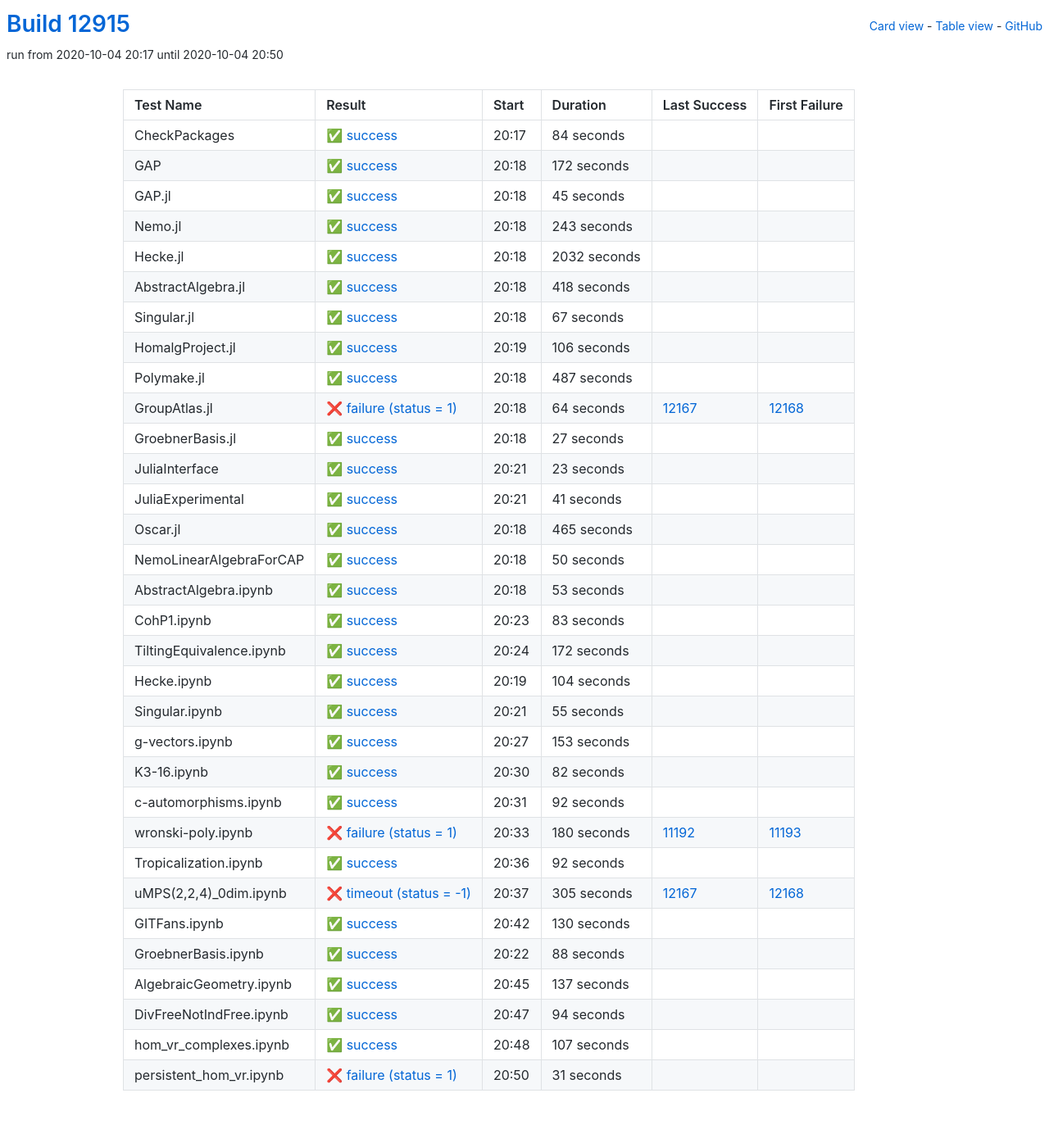
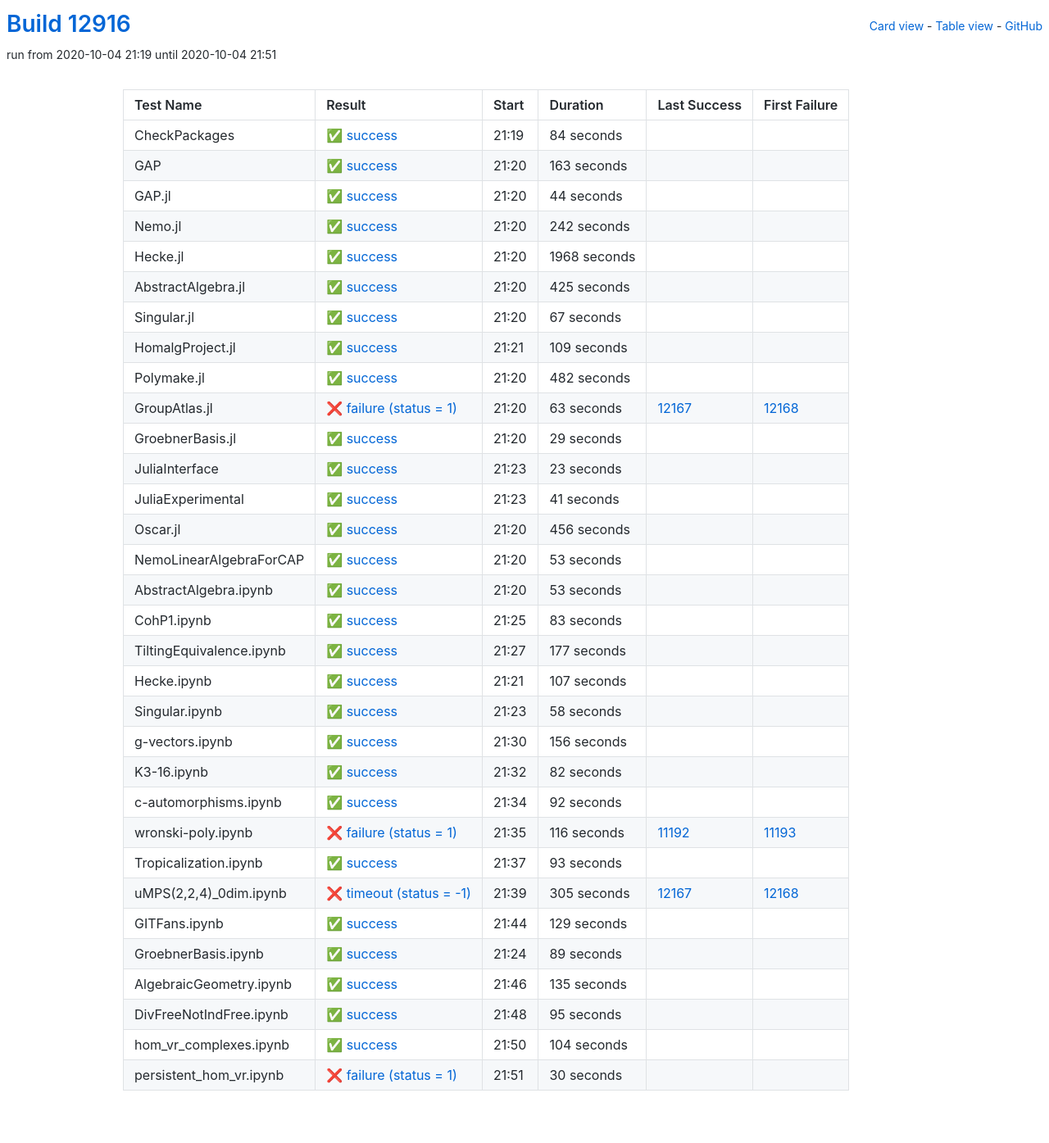
Before and after one commit to oscar-system/oscar-ci-status, a Jekyll site: the page built from table.html, in a window 1280 px wide. Shown: the whole page at 82% size. Built offline with Jekyll 4.4.1, drawn with Linux system fonts in a browser that asks for light colours.

Commit message:
Build #12916

```diff
--- a/_data/ci.yml
+++ b/_data/ci.yml
@@ -1,6 +1,6 @@
 ---
-build: 12915
-build_url: https://oscarci.mathematik.uni-kl.de/job/oscar/12915/
+build: 12916
+build_url: https://oscarci.mathematik.uni-kl.de/job/oscar/12916/
 job: oscar
 organization: oscar-system
 repo: oscar-ci-status
@@ -8,8 +8,8 @@
 tests:
 - name: CheckPackages
   id: checkpackages
-  log: https://oscarci.mathematik.uni-kl.de/job/oscar/12915/artifact/logs/build-12915/CheckPackages.log
-  start: 2020-10-04 20:17
+  log: https://oscarci.mathematik.uni-kl.de/job/oscar/12916/artifact/logs/build-12916/CheckPackages.log
+  start: 2020-10-04 21:19
   success: true
   exitcode: 0
   status: success
@@ -20,68 +20,68 @@
   first_failure_url:
 - name: GAP
   id: gap
-  log: https://oscarci.mathematik.uni-kl.de/job/oscar/12915/artifact/logs/build-12915/GAP.log
-  start: 2020-10-04 20:18
+  log: https://oscarci.mathematik.uni-kl.de/job/oscar/12916/artifact/logs/build-12916/GAP.log
+  start: 2020-10-04 21:20
   success: true
   exitcode: 0
   status: success
-  duration: 172
+  duration: 163
   last_success: false
   last_success_url:
   first_failure: false
   first_failure_url:
 - name: GAP.jl
   id: gap-jl
-  log: https://oscarci.mathematik.uni-kl.de/job/oscar/12915/artifact/logs/build-12915/GAP.jl.log
-  start: 2020-10-04 20:18
+  log: https://oscarci.mathematik.uni-kl.de/job/oscar/12916/artifact/logs/build-12916/GAP.jl.log
+  start: 2020-10-04 21:20
   success: true
   exitcode: 0
   status: success
-  duration: 45
+  duration: 44
   last_success: false
   last_success_url:
   first_failure: false
   first_failure_url:
 - name: Nemo.jl
   id: nemo-jl
-  log: https://oscarci.mathematik.uni-kl.de/job/oscar/12915/artifact/logs/build-12915/Nemo.jl.log
-  start: 2020-10-04 20:18
+  log: https://oscarci.mathematik.uni-kl.de/job/oscar/12916/artifact/logs/build-12916/Nemo.jl.log
+  start: 2020-10-04 21:20
   success: true
   exitcode: 0
   status: success
-  duration: 243
+  duration: 242
   last_success: false
   last_success_url:
   first_failure: false
   first_failure_url:
 - name: Hecke.jl
   id: hecke-jl
-  log: https://oscarci.mathematik.uni-kl.de/job/oscar/12915/artifact/logs/build-12915/Hecke.jl.log
-  start: 2020-10-04 20:18
+  log: https://oscarci.mathematik.uni-kl.de/job/oscar/12916/artifact/logs/build-12916/Hecke.jl.log
+  start: 2020-10-04 21:20
   success: true
   exitcode: 0
   status: success
-  duration: 2032
+  duration: 1968
   last_success: false
   last_success_url:
   first_failure: false
   first_failure_url:
 - name: AbstractAlgebra.jl
   id: abstractalgebra-jl
-  log: https://oscarci.mathematik.uni-kl.de/job/oscar/12915/artifact/logs/build-12915/AbstractAlgebra.jl.log
-  start: 2020-10-04 20:18
+  log: https://oscarci.mathematik.uni-kl.de/job/oscar/12916/artifact/logs/build-12916/AbstractAlgebra.jl.log
+  start: 2020-10-04 21:20
   success: true
   exitcode: 0
   status: success
-  duration: 418
+  duration: 425
   last_success: false
   last_success_url:
   first_failure: false
   first_failure_url:
 - name: Singular.jl
   id: singular-jl
-  log: https://oscarci.mathematik.uni-kl.de/job/oscar/12915/artifact/logs/build-12915/Singular.jl.log
-  start: 2020-10-04 20:18
+  log: https://oscarci.mathematik.uni-kl.de/job/oscar/12916/artifact/logs/build-12916/Singular.jl.log
+  start: 2020-10-04 21:20
   success: true
   exitcode: 0
   status: success
@@ -92,56 +92,56 @@
   first_failure_url:
 - name: HomalgProject.jl
   id: homalgproject-jl
-  log: https://oscarci.mathematik.uni-kl.de/job/oscar/12915/artifact/logs/build-12915/HomalgProject.jl.log
-  start: 2020-10-04 20:19
+  log: https://oscarci.mathematik.uni-kl.de/job/oscar/12916/artifact/logs/build-12916/HomalgProject.jl.log
+  start: 2020-10-04 21:21
   success: true
   exitcode: 0
   status: success
-  duration: 106
+  duration: 109
   last_success: false
   last_success_url:
   first_failure: false
   first_failure_url:
 - name: Polymake.jl
   id: polymake-jl
-  log: https://oscarci.mathematik.uni-kl.de/job/oscar/12915/artifact/logs/build-12915/Polymake.jl.log
-  start: 2020-10-04 20:18
+  log: https://oscarci.mathematik.uni-kl.de/job/oscar/12916/artifact/logs/build-12916/Polymake.jl.log
+  start: 2020-10-04 21:20
   success: true
   exitcode: 0
   status: success
-  duration: 487
+  duration: 482
   last_success: false
   last_success_url:
   first_failure: false
   first_failure_url:
 - name: GroupAtlas.jl
   id: groupatlas-jl
-  log: https://oscarci.mathematik.uni-kl.de/job/oscar/12915/artifact/logs/build-12915/GroupAtlas.jl.log
-  start: 2020-10-04 20:18
+  log: https://oscarci.mathematik.uni-kl.de/job/oscar/12916/artifact/logs/build-12916/GroupAtlas.jl.log
+  start: 2020-10-04 21:20
   success: false
   exitcode: 1
   status: failure
-  duration: 64
+  duration: 63
   last_success: 12167
   last_success_url: https://oscarci.mathematik.uni-kl.de/job/oscar/12167/
   first_failure: 12168
   first_failure_url: https://oscarci.mathematik.uni-kl.de/job/oscar/12168/
 - name: GroebnerBasis.jl
   id: groebnerbasis-jl
-  log: https://oscarci.mathematik.uni-kl.de/job/oscar/12915/artifact/logs/build-12915/GroebnerBasis.jl.log
-  start: 2020-10-04 20:18
+  log: https://oscarci.mathematik.uni-kl.de/job/oscar/12916/artifact/logs/build-12916/GroebnerBasis.jl.log
+  start: 2020-10-04 21:20
   success: true
   exitcode: 0
   status: success
-  duration: 27
+  duration: 29
   last_success: false
   last_success_url:
   first_failure: false
   first_failure_url:
 - name: JuliaInterface
   id: juliainterface
-  log: https://oscarci.mathematik.uni-kl.de/job/oscar/12915/artifact/logs/build-12915/JuliaInterface.log
-  start: 2020-10-04 20:21
+  log: https://oscarci.mathematik.uni-kl.de/job/oscar/12916/artifact/logs/build-12916/JuliaInterface.log
+  start: 2020-10-04 21:23
   success: true
   exitcode: 0
   status: success
@@ -152,8 +152,8 @@
   first_failure_url:
 - name: JuliaExperimental
   id: juliaexperimental
-  log: https://oscarci.mathematik.uni-kl.de/job/oscar/12915/artifact/logs/build-12915/JuliaExperimental.log
-  start: 2020-10-04 20:21
+  log: https://oscarci.mathematik.uni-kl.de/job/oscar/12916/artifact/logs/build-12916/JuliaExperimental.log
+  start: 2020-10-04 21:23
   success: true
   exitcode: 0
   status: success
@@ -164,32 +164,32 @@
   first_failure_url:
 - name: Oscar.jl
   id: oscar-jl
-  log: https://oscarci.mathematik.uni-kl.de/job/oscar/12915/artifact/logs/build-12915/Oscar.jl.log
-  start: 2020-10-04 20:18
+  log: https://oscarci.mathematik.uni-kl.de/job/oscar/12916/artifact/logs/build-12916/Oscar.jl.log
+  start: 2020-10-04 21:20
   success: true
   exitcode: 0
   status: success
-  duration: 465
+  duration: 456
   last_success: false
   last_success_url:
   first_failure: false
   first_failure_url:
 - name: NemoLinearAlgebraForCAP
   id: nemolinearalgebraforcap
-  log: https://oscarci.mathematik.uni-kl.de/job/oscar/12915/artifact/logs/build-12915/NemoLinearAlgebraForCAP.log
-  start: 2020-10-04 20:18
+  log: https://oscarci.mathematik.uni-kl.de/job/oscar/12916/artifact/logs/build-12916/NemoLinearAlgebraForCAP.log
+  start: 2020-10-04 21:20
   success: true
   exitcode: 0
   status: success
-  duration: 50
+  duration: 53
   last_success: false
   last_success_url:
   first_failure: false
   first_failure_url:
 - name: AbstractAlgebra.ipynb
   id: abstractalgebra-ipynb
-  log: https://oscarci.mathematik.uni-kl.de/job/oscar/12915/artifact/logs/build-12915/AbstractAlgebra.ipynb.log
-  start: 2020-10-04 20:18
+  log: https://oscarci.mathematik.uni-kl.de/job/oscar/12916/artifact/logs/build-12916/AbstractAlgebra.ipynb.log
+  start: 2020-10-04 21:20
   success: true
   exitcode: 0
   status: success
@@ -200,8 +200,8 @@
   first_failure_url:
 - name: CohP1.ipynb
   id: cohp1-ipynb
-  log: https://oscarci.mathematik.uni-kl.de/job/oscar/12915/artifact/logs/build-12915/CohP1.ipynb.log
-  start: 2020-10-04 20:23
+  log: https://oscarci.mathematik.uni-kl.de/job/oscar/12916/artifact/logs/build-12916/CohP1.ipynb.log
+  start: 2020-10-04 21:25
   success: true
   exitcode: 0
   status: success
@@ -212,56 +212,56 @@
   first_failure_url:
 - name: TiltingEquivalence.ipynb
   id: tiltingequivalence-ipynb
-  log: https://oscarci.mathematik.uni-kl.de/job/oscar/12915/artifact/logs/build-12915/TiltingEquivalence.ipynb.log
-  start: 2020-10-04 20:24
+  log: https://oscarci.mathematik.uni-kl.de/job/oscar/12916/artifact/logs/build-12916/TiltingEquivalence.ipynb.log
+  start: 2020-10-04 21:27
   success: true
   exitcode: 0
   status: success
-  duration: 172
+  duration: 177
   last_success: false
   last_success_url:
   first_failure: false
   first_failure_url:
 - name: Hecke.ipynb
   id: hecke-ipynb
-  log: https://oscarci.mathematik.uni-kl.de/job/oscar/12915/artifact/logs/build-12915/Hecke.ipynb.log
-  start: 2020-10-04 20:19
+  log: https://oscarci.mathematik.uni-kl.de/job/oscar/12916/artifact/logs/build-12916/Hecke.ipynb.log
+  start: 2020-10-04 21:21
   success: true
   exitcode: 0
   status: success
-  duration: 104
+  duration: 107
   last_success: false
   last_success_url:
   first_failure: false
   first_failure_url:
 - name: Singular.ipynb
   id: singular-ipynb
-  log: https://oscarci.mathematik.uni-kl.de/job/oscar/12915/artifact/logs/build-12915/Singular.ipynb.log
-  start: 2020-10-04 20:21
+  log: https://oscarci.mathematik.uni-kl.de/job/oscar/12916/artifact/logs/build-12916/Singular.ipynb.log
+  start: 2020-10-04 21:23
   success: true
   exitcode: 0
   status: success
-  duration: 55
+  duration: 58
   last_success: false
   last_success_url:
   first_failure: false
   first_failure_url:
 - name: g-vectors.ipynb
   id: g-vectors-ipynb
-  log: https://oscarci.mathematik.uni-kl.de/job/oscar/12915/artifact/logs/build-12915/g-vectors.ipynb.log
-  start: 2020-10-04 20:27
+  log: https://oscarci.mathematik.uni-kl.de/job/oscar/12916/artifact/logs/build-12916/g-vectors.ipynb.log
+  start: 2020-10-04 21:30
   success: true
   exitcode: 0
   status: success
-  duration: 153
+  duration: 156
   last_success: false
   last_success_url:
   first_failure: false
   first_failure_url:
 - name: K3-16.ipynb
   id: k3-16-ipynb
-  log: https://oscarci.mathematik.uni-kl.de/job/oscar/12915/artifact/logs/build-12915/K3-16.ipynb.log
-  start: 2020-10-04 20:30
+  log: https://oscarci.mathematik.uni-kl.de/job/oscar/12916/artifact/logs/build-12916/K3-16.ipynb.log
+  start: 2020-10-04 21:32
   success: true
   exitcode: 0
   status: success
@@ -272,8 +272,8 @@
   first_failure_url:
 - name: c-automorphisms.ipynb
   id: c-automorphisms-ipynb
-  log: https://oscarci.mathematik.uni-kl.de/job/oscar/12915/artifact/logs/build-12915/c-automorphisms.ipynb.log
-  start: 2020-10-04 20:31
+  log: https://oscarci.mathematik.uni-kl.de/job/oscar/12916/artifact/logs/build-12916/c-automorphisms.ipynb.log
+  start: 2020-10-04 21:34
   success: true
   exitcode: 0
   status: success
@@ -284,32 +284,32 @@
   first_failure_url:
 - name: wronski-poly.ipynb
   id: wronski-poly-ipynb
-  log: https://oscarci.mathematik.uni-kl.de/job/oscar/12915/artifact/logs/build-12915/wronski-poly.ipynb.log
-  start: 2020-10-04 20:33
+  log: https://oscarci.mathematik.uni-kl.de/job/oscar/12916/artifact/logs/build-12916/wronski-poly.ipynb.log
+  start: 2020-10-04 21:35
   success: false
   exitcode: 1
   status: failure
-  duration: 180
+  duration: 116
   last_success: 11192
   last_success_url: https://oscarci.mathematik.uni-kl.de/job/oscar/11192/
   first_failure: 11193
   first_failure_url: https://oscarci.mathematik.uni-kl.de/job/oscar/11193/
 - name: Tropicalization.ipynb
   id: tropicalization-ipynb
-  log: https://oscarci.mathematik.uni-kl.de/job/oscar/12915/artifact/logs/build-12915/Tropicalization.ipynb.log
-  start: 2020-10-04 20:36
+  log: https://oscarci.mathematik.uni-kl.de/job/oscar/12916/artifact/logs/build-12916/Tropicalization.ipynb.log
+  start: 2020-10-04 21:37
   success: true
   exitcode: 0
   status: success
-  duration: 92
+  duration: 93
   last_success: false
   last_success_url:
   first_failure: false
   first_failure_url:
 - name: uMPS(2,2,4)_0dim.ipynb
   id: umps-2-2-4-0dim-ipynb
-  log: https://oscarci.mathematik.uni-kl.de/job/oscar/12915/artifact/logs/build-12915/uMPS-2-2-4-_0dim.ipynb.log
-  start: 2020-10-04 20:37
+  log: https://oscarci.mathematik.uni-kl.de/job/oscar/12916/artifact/logs/build-12916/uMPS-2-2-4-_0dim.ipynb.log
+  start: 2020-10-04 21:39
   success: false
   exitcode: -1
   status: timeout
@@ -320,72 +320,72 @@
   first_failure_url: https://oscarci.mathematik.uni-kl.de/job/oscar/12168/
 - name: GITFans.ipynb
   id: gitfans-ipynb
-  log: https://oscarci.mathematik.uni-kl.de/job/oscar/12915/artifact/logs/build-12915/GITFans.ipynb.log
-  start: 2020-10-04 20:42
+  log: https://oscarci.mathematik.uni-kl.de/job/oscar/12916/artifact/logs/build-12916/GITFans.ipynb.log
+  start: 2020-10-04 21:44
   success: true
   exitcode: 0
   status: success
-  duration: 130
+  duration: 129
   last_success: false
   last_success_url:
   first_failure: false
   first_failure_url:
 - name: GroebnerBasis.ipynb
   id: groebnerbasis-ipynb
-  log: https://oscarci.mathematik.uni-kl.de/job/oscar/12915/artifact/logs/build-12915/GroebnerBasis.ipynb.log
-  start: 2020-10-04 20:22
+  log: https://oscarci.mathematik.uni-kl.de/job/oscar/12916/artifact/logs/build-12916/GroebnerBasis.ipynb.log
+  start: 2020-10-04 21:24
   success: true
   exitcode: 0
   status: success
-  duration: 88
+  duration: 89
   last_success: false
   last_success_url:
   first_failure: false
   first_failure_url:
 - name: AlgebraicGeometry.ipynb
   id: algebraicgeometry-ipynb
-  log: https://oscarci.mathematik.uni-kl.de/job/oscar/12915/artifact/logs/build-12915/AlgebraicGeometry.ipynb.log
-  start: 2020-10-04 20:45
+  log: https://oscarci.mathematik.uni-kl.de/job/oscar/12916/artifact/logs/build-12916/AlgebraicGeometry.ipynb.log
+  start: 2020-10-04 21:46
   success: true
   exitcode: 0
   status: success
-  duration: 137
+  duration: 135
   last_success: false
   last_success_url:
   first_failure: false
   first_failure_url:
 - name: DivFreeNotIndFree.ipynb
   id: divfreenotindfree-ipynb
-  log: https://oscarci.mathematik.uni-kl.de/job/oscar/12915/artifact/logs/build-12915/DivFreeNotIndFree.ipynb.log
-  start: 2020-10-04 20:47
+  log: https://oscarci.mathematik.uni-kl.de/job/oscar/12916/artifact/logs/build-12916/DivFreeNotIndFree.ipynb.log
+  start: 2020-10-04 21:48
   success: true
   exitcode: 0
   status: success
-  duration: 94
+  duration: 95
   last_success: false
   last_success_url:
   first_failure: false
   first_failure_url:
 - name: hom_vr_complexes.ipynb
   id: hom-vr-complexes-ipynb
-  log: https://oscarci.mathematik.uni-kl.de/job/oscar/12915/artifact/logs/build-12915/hom_vr_complexes.ipynb.log
-  start: 2020-10-04 20:48
+  log: https://oscarci.mathematik.uni-kl.de/job/oscar/12916/artifact/logs/build-12916/hom_vr_complexes.ipynb.log
+  start: 2020-10-04 21:50
   success: true
   exitcode: 0
   status: success
-  duration: 107
+  duration: 104
   last_success: false
   last_success_url:
   first_failure: false
   first_failure_url:
 - name: persistent_hom_vr.ipynb
   id: persistent-hom-vr-ipynb
-  log: https://oscarci.mathematik.uni-kl.de/job/oscar/12915/artifact/logs/build-12915/persistent_hom_vr.ipynb.log
-  start: 2020-10-04 20:50
+  log: https://oscarci.mathematik.uni-kl.de/job/oscar/12916/artifact/logs/build-12916/persistent_hom_vr.ipynb.log
+  start: 2020-10-04 21:51
   success: false
   exitcode: 1
   status: failure
-  duration: 31
+  duration: 30
   last_success: false
   last_success_url:
   first_failure: false
```
Also changed, not shown: README.md.
